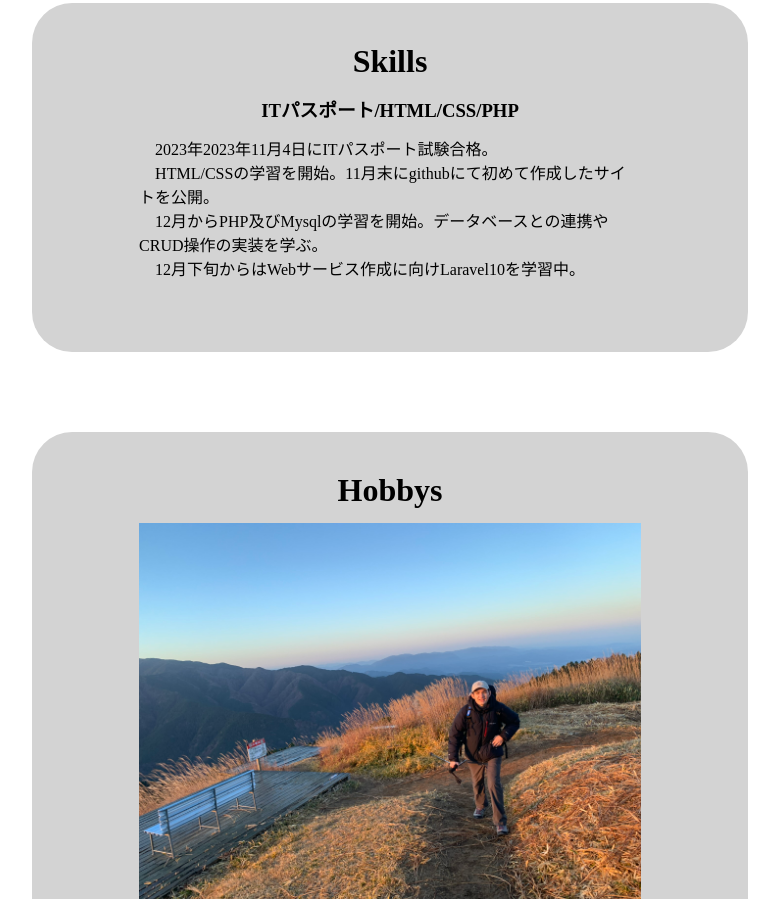
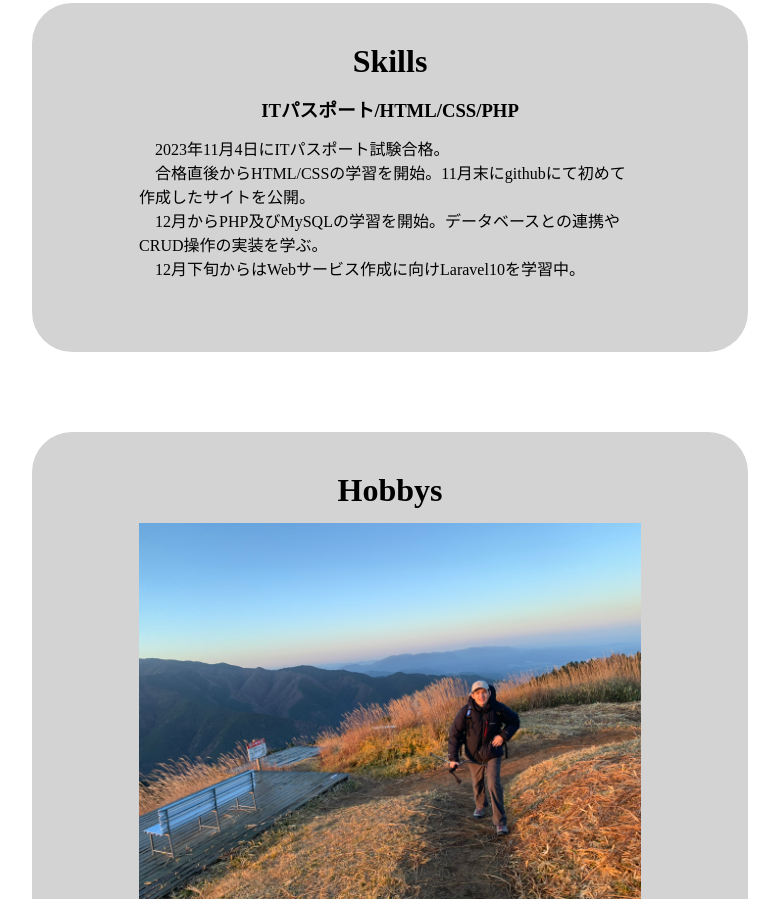
Before and after one commit to mmm-ssssss/Portofolio-Site, a plain HTML site: page index.html in a window 1280 px wide. Shown: the part 1658-2557 px from the top of the page, without its empty margins (250-1029 px from the left). Drawn offline with Linux system fonts and the light colour scheme.

Commit message:
文言修正＆要件定義書PDF追加

```diff
--- a/index.html
+++ b/index.html
@@ -26,9 +26,9 @@
     <section>
         <h2>Skills</h2>
         <h3>ITパスポート/HTML/CSS/PHP</h3>
-        <p class="text">　2023年2023年11月4日にITパスポート試験合格。
-            <br>　HTML/CSSの学習を開始。11月末にgithubにて初めて作成したサイトを公開。
-            <br>　12月からPHP及びMysqlの学習を開始。データベースとの連携やCRUD操作の実装を学ぶ。
+        <p class="text">　2023年11月4日にITパスポート試験合格。
+            <br>　合格直後からHTML/CSSの学習を開始。11月末にgithubにて初めて作成したサイトを公開。
+            <br>　12月からPHP及びMySQLの学習を開始。データベースとの連携やCRUD操作の実装を学ぶ。
             <br>　12月下旬からはWebサービス作成に向けLaravel10を学習中。
         </p>
     </section>
@@ -36,7 +36,7 @@
         <h2>Hobbys</h2>
         <img src="IMG_3765.JPEG" alt="山を歩く写真">
         <p class="text">　趣味は登山と読書。
-            <br>　登山は2021年に大学時代のレスリング部の後輩と富士山に登頂しご来光を見た経験から好きになる。
+            <br>　登山は2021年に大学時代のレスリング部の後輩と富士山に登頂しご来光を見た経験から好きになりました。
             <br>　以来、八ヶ岳に登ったり、ダイヤモンドトレイルをテント泊縦走するなどにチャレンジしています。
             <br>　写真は昨年大和葛城山に登った時のもの。夕焼けが綺麗で気に入っています。このサイトの背景写真も昨年南アルプスの赤岳に登った際に一緒に行った友人が撮ってくれました。
         </p>
```
Also changed, not shown: works.html (+1 -1 lines), 2 other files.
